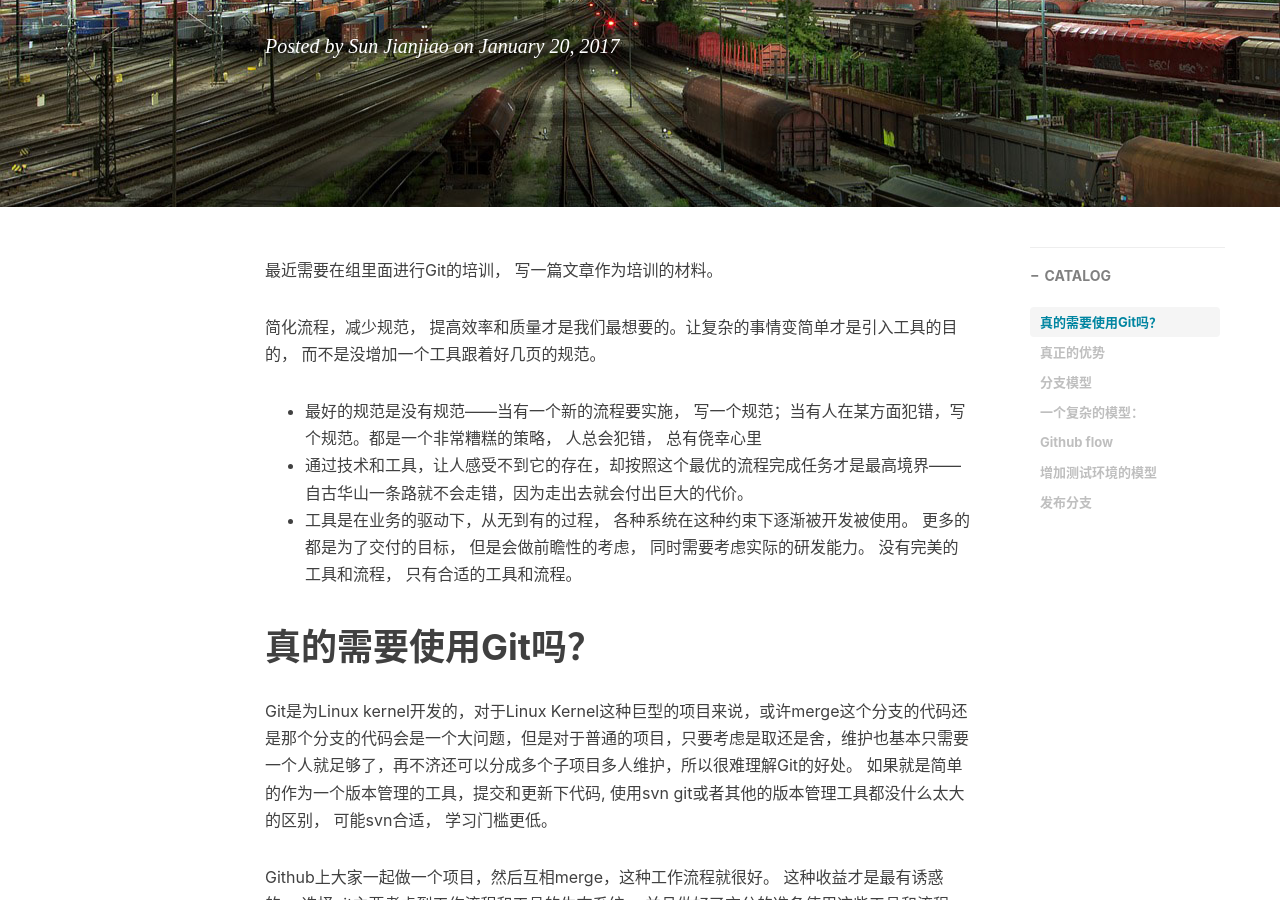
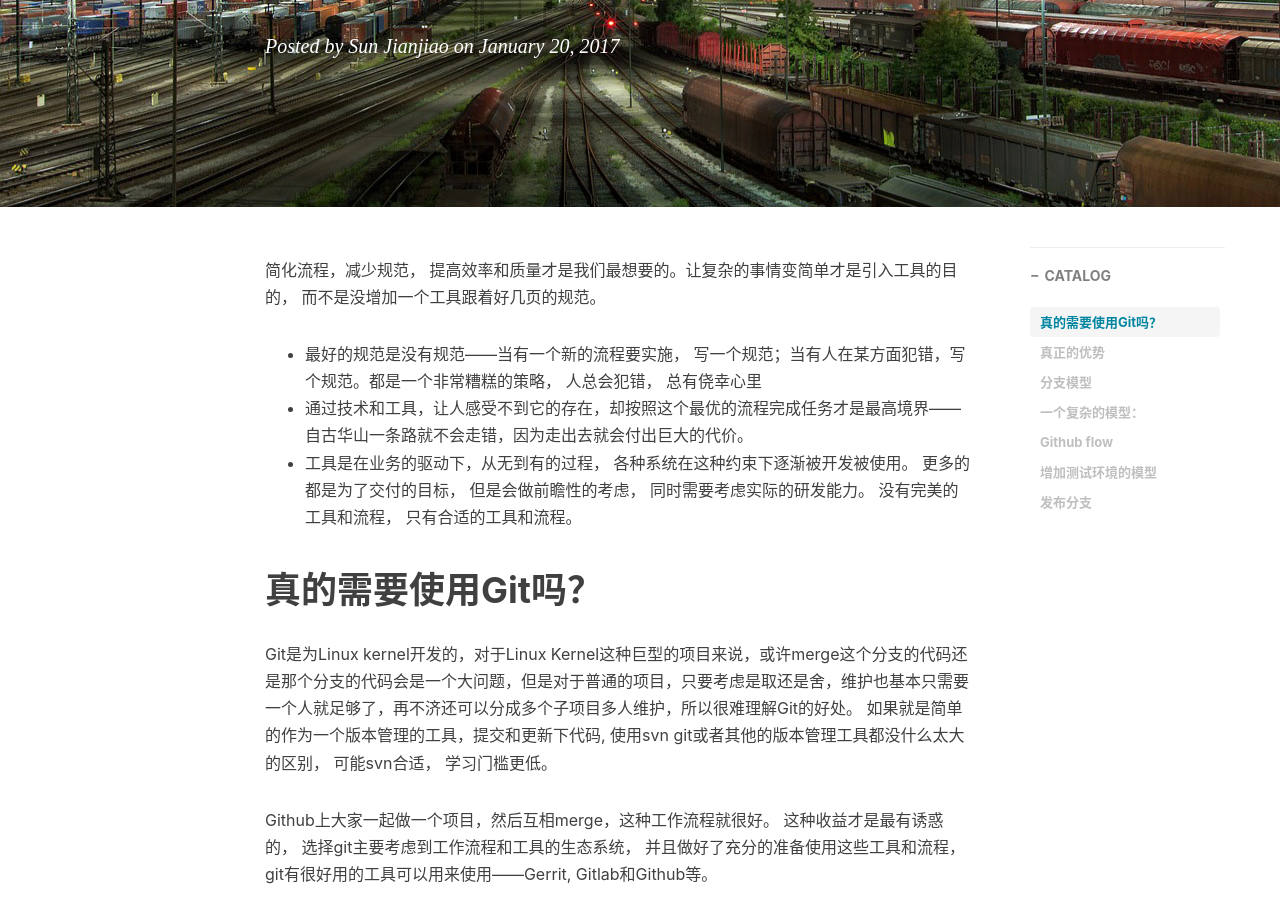
Before and after one commit to xuyumeng/xuyumeng.github.io, a Jekyll site: the page built from _posts/2017-1-20-git.md, in a window 1280 px wide and 900 px high, scrolled down 316 px. Built offline with Jekyll 4.4.1, drawn with Linux system fonts in a browser that asks for light colours; nearby versions of some CDN libraries; comment, search, counter and statistics services are not loaded.

Commit message:
delete useless

```diff
--- a/_posts/2017-1-20-git.md
+++ b/_posts/2017-1-20-git.md
@@ -13,7 +13,6 @@ tags:
 
 ---
 
-最近需要在组里面进行Git的培训， 写一篇文章作为培训的材料。
 
 简化流程，减少规范， 提高效率和质量才是我们最想要的。让复杂的事情变简单才是引入工具的目的， 而不是没增加一个工具跟着好几页的规范。
 
```
